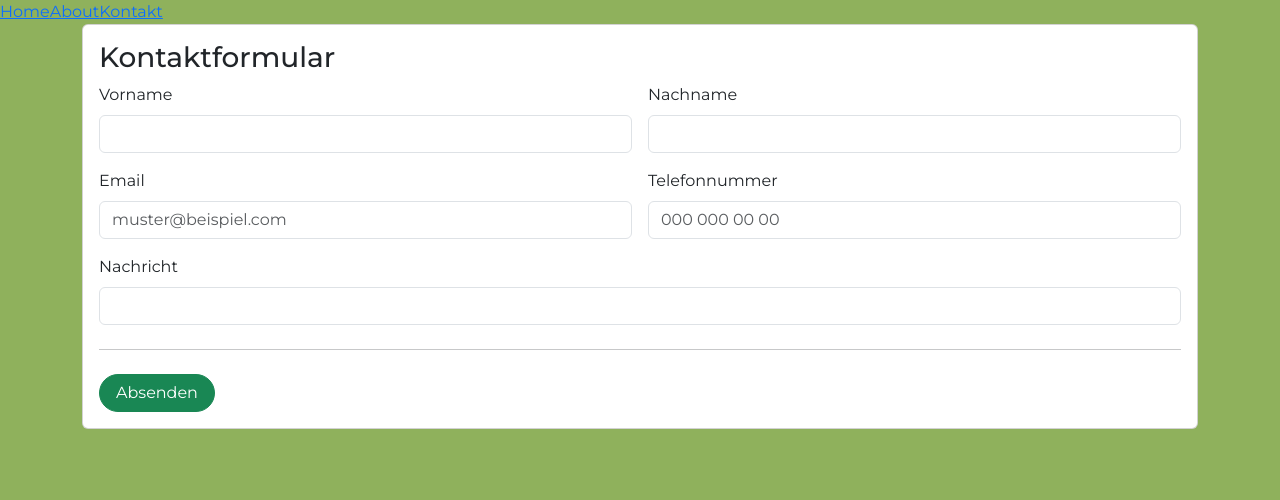
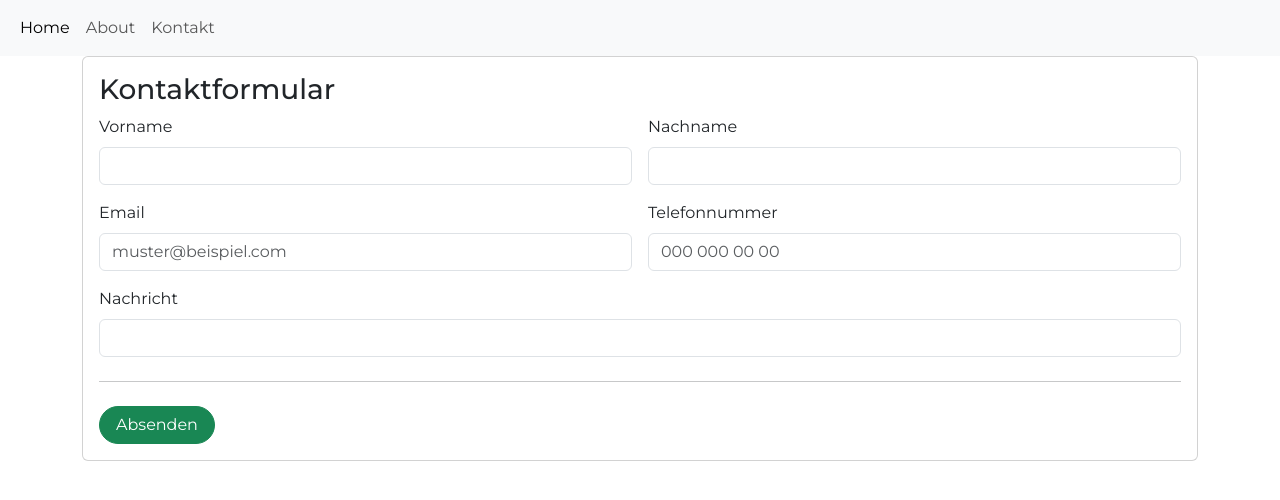
Before and after one commit to lunarpotato/website_dogcoach, a Next.js app: page /contact in a window 1280 px wide. Shown: the top 500 px of the page. Built offline with nearby package versions, Linux system fonts and the light colour scheme.

Commit message:
Installed Sass, Changed Styles to CSS, started styling navbar

```diff
--- /dev/null
+++ b/app/components/Form/KontaktForm.module.scss
@@ -0,0 +1 @@
+$btn-success: #2D4A00;
--- a/app/components/Form/KontaktForm.tsx
+++ b/app/components/Form/KontaktForm.tsx
@@ -1,6 +1,8 @@
 "use client"
+
 import Form from 'next/form'
-import Style from '../components/Form/KontaktForm.module.css'
+import Style from '../components/Form/KontaktForm.module.scss'
+
 
 export default function CreateForm() {
   return (
--- a/app/components/Navbar/Navbar.tsx
+++ b/app/components/Navbar/Navbar.tsx
@@ -2,11 +2,30 @@ import Link from "next/link";
 
 export default function Navbar() {
     return (
-        <nav>
-        <Link href="/">Home</Link>
-        <Link href="/about">About</Link>
-        <Link href="/contact">Kontakt</Link>
-        </nav>
+
+     <nav className="navbar navbar-expand-lg bg-body-tertiary">
+         <div className="container-fluid">
+
+            <ul className="navbar-nav me-auto mb-2 mb-lg-0">
+                <li className="nav-item">
+                    <Link className="nav-link active" href="/">Home</Link>
+                </li>
+
+                <li className="nav-item">
+                    <Link className="nav-link" href="/about">About</Link>
+                </li>
+
+                <li className="nav-item">
+                    <Link className="nav-link" href="/contact">Kontakt</Link>
+                </li>
+
+            </ul>
+
+
+
+      </div>
+
+      </nav>
 
     )
 }
--- /dev/null
+++ b/app/costum-bootstrap.scss
@@ -0,0 +1,8 @@
+$primary: #8FB15C;  // Eigene Hauptfarbe
+$secondary: #90739A;
+
+
+
+
+
+@import 'bootstrap/dist/css/bootstrap.min.css';
--- a/app/globals.css
+++ /dev/null
@@ -1,5 +0,0 @@
-@import 'bootstrap/dist/css/bootstrap.min.css';
-
-body {
-    background: #8FB15C;
-}
--- a/app/layout.tsx
+++ b/app/layout.tsx
@@ -1,4 +1,4 @@
-import "./globals.css";
+import "./costum-bootstrap.scss";
 import { Montserrat } from "next/font/google";
 
 // components
--- a/package.json
+++ b/package.json
@@ -14,7 +14,9 @@
     "next": "^15.1.7",
     "node": "^23.8.0",
     "react": "^19.0.0",
-    "react-dom": "^19.0.0"
+    "react-dom": "^19.0.0",
+    "sass": "^1.85.1",
+    "tough-cookie": "^4.1.4"
   },
   "devDependencies": {
     "@eslint/eslintrc": "^3",
```
Also changed, not shown: app/components/Form/KontaktForm.module.css (added), app/components/Navbar/Navbar.module.scss (added), 1 other file (tests, documents, lock files or other folders).
